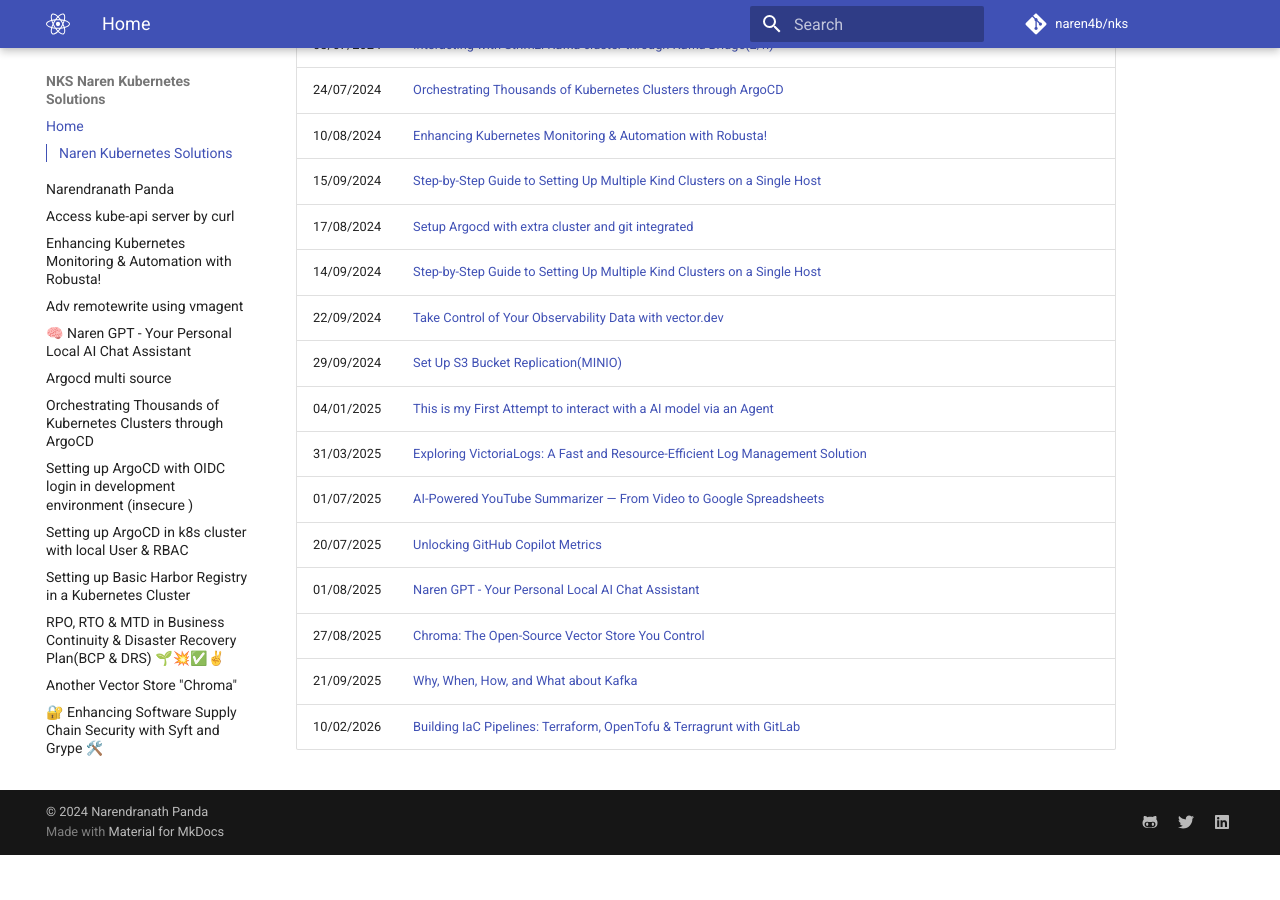
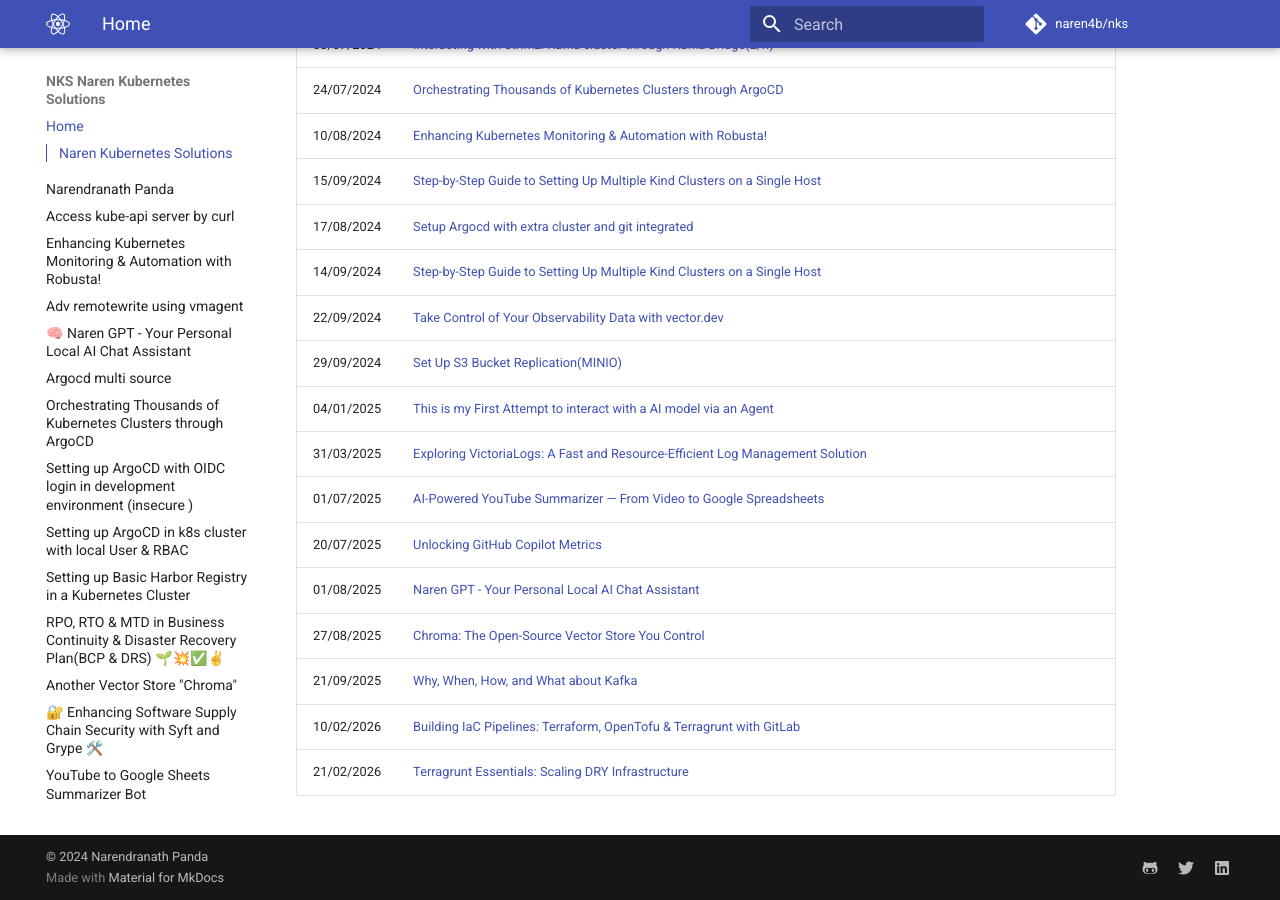
Before and after one commit to naren4b/nks, an MkDocs documentation site: the page built from docs/index.md, in a window 1280 px wide and 900 px high, scrolled down 1391 px. Built offline with MkDocs 1.6.1 and Material for MkDocs 9.7.7, drawn with Linux system fonts in a browser that asks for light colours; comment, search, counter and statistics services are not loaded; before the commit the page ends 2246 px from its top, so only the background shows below that.

Commit message:
Add Terragrunt Essentials entry to index

```diff
--- a/docs/index.md
+++ b/docs/index.md
@@ -43,3 +43,4 @@
 | 27/08/2025 | [Chroma: The Open-Source Vector Store You Control](chroma.md)                                                                                        |
 | 21/09/2025 | [Why, When, How, and What about Kafka](kafka.md)                                                                                                     |
 | 10/02/2026 | [Building IaC Pipelines: Terraform, OpenTofu & Terragrunt with GitLab](tg-tf-gl.md)                                                                  |
+| 21/02/2026 | [Terragrunt Essentials: Scaling DRY Infrastructure](tg-tf-gl.md)                                                                                     |
```
